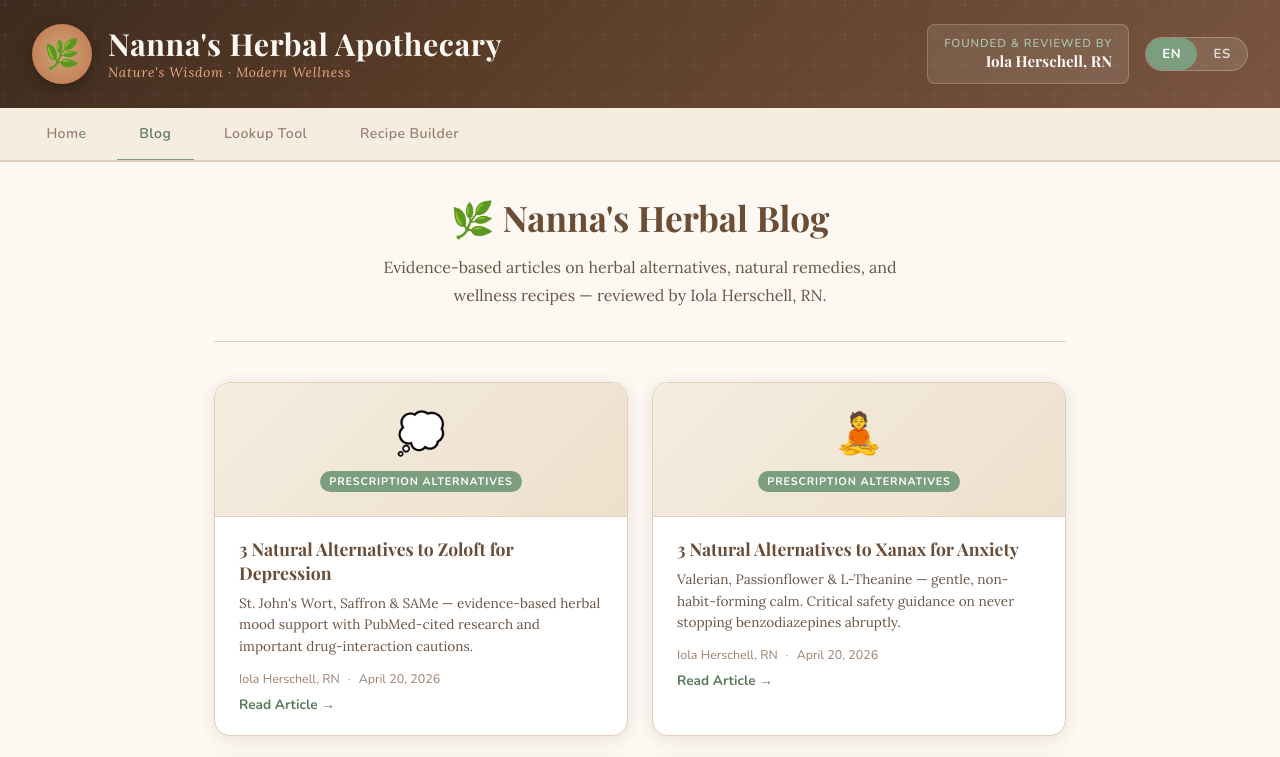
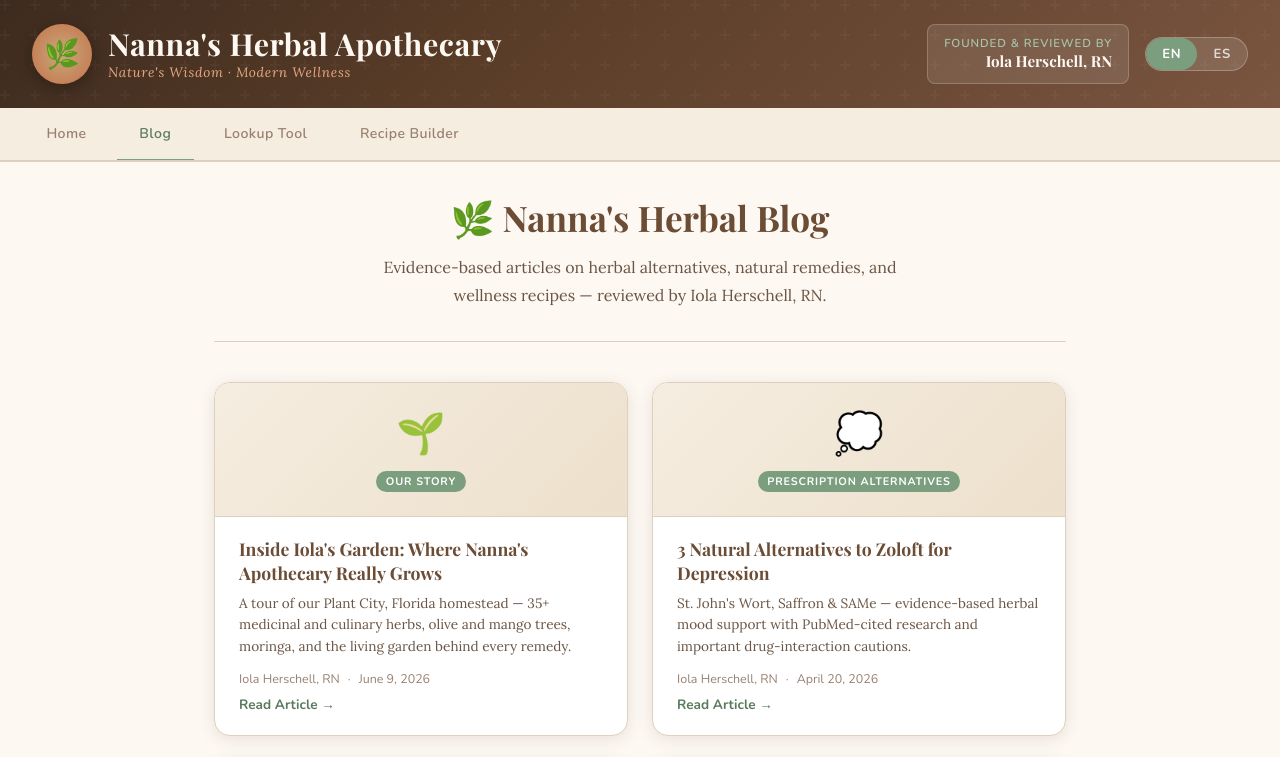
Before and after one commit to NannasApothercary/nannas-herbal-apothecary, a website: page blog/index.html in a window 1280 px wide. Shown: the top 757 px of the page. Drawn offline with nearby package versions, Linux system fonts and the light colour scheme; a web font is replaced by a local one.

Commit message:
Publish Inside Iola's Garden blog post (Iola approved via Gmail draft subject Jun 8, published mid-week per Section 2A)

```diff
--- a/blog/index.html
+++ b/blog/index.html
@@ -348,6 +348,24 @@
 
   <!-- POST GRID (posts added here after Iola's review approval) -->
   <div class="post-grid">
+
+    <!-- Inside Iola's Garden / Our Story (published Jun 9, 2026 - Iola approved) -->
+    <a href="https://nannasapothecary.com/blog/inside-iolas-garden-plant-city-homestead" class="post-card">
+      <div class="post-card-header">
+        <div class="post-icon">&#127793;</div>
+        <span class="category-tag" data-i18n="cat_our_story">Our Story</span>
+      </div>
+      <div class="post-card-body">
+        <h3 data-i18n="post24_title">Inside Iola's Garden: Where Nanna's Apothecary Really Grows</h3>
+        <p data-i18n="post24_excerpt">A tour of our Plant City, Florida homestead &mdash; 35+ medicinal and culinary herbs, olive and mango trees, moringa, and the living garden behind every remedy.</p>
+        <div class="post-card-meta">
+          <span>Iola Herschell, RN</span>
+          <span>&middot;</span>
+          <span data-i18n="post24_date">June 9, 2026</span>
+        </div>
+        <span class="read-more" data-i18n="read_more">Read Article &rarr;</span>
+      </div>
+    </a>
 
     <!-- Zoloft / Depression -->
     <a href="https://nannasapothecary.com/blog/zoloft-alternatives-st-johns-wort-depression" class="post-card">
```
Also changed, not shown: blog/inside-iolas-garden-plant-city-homestead.html (renamed from blog/draft/inside-iolas-garden-plant-city-homestead.html).
